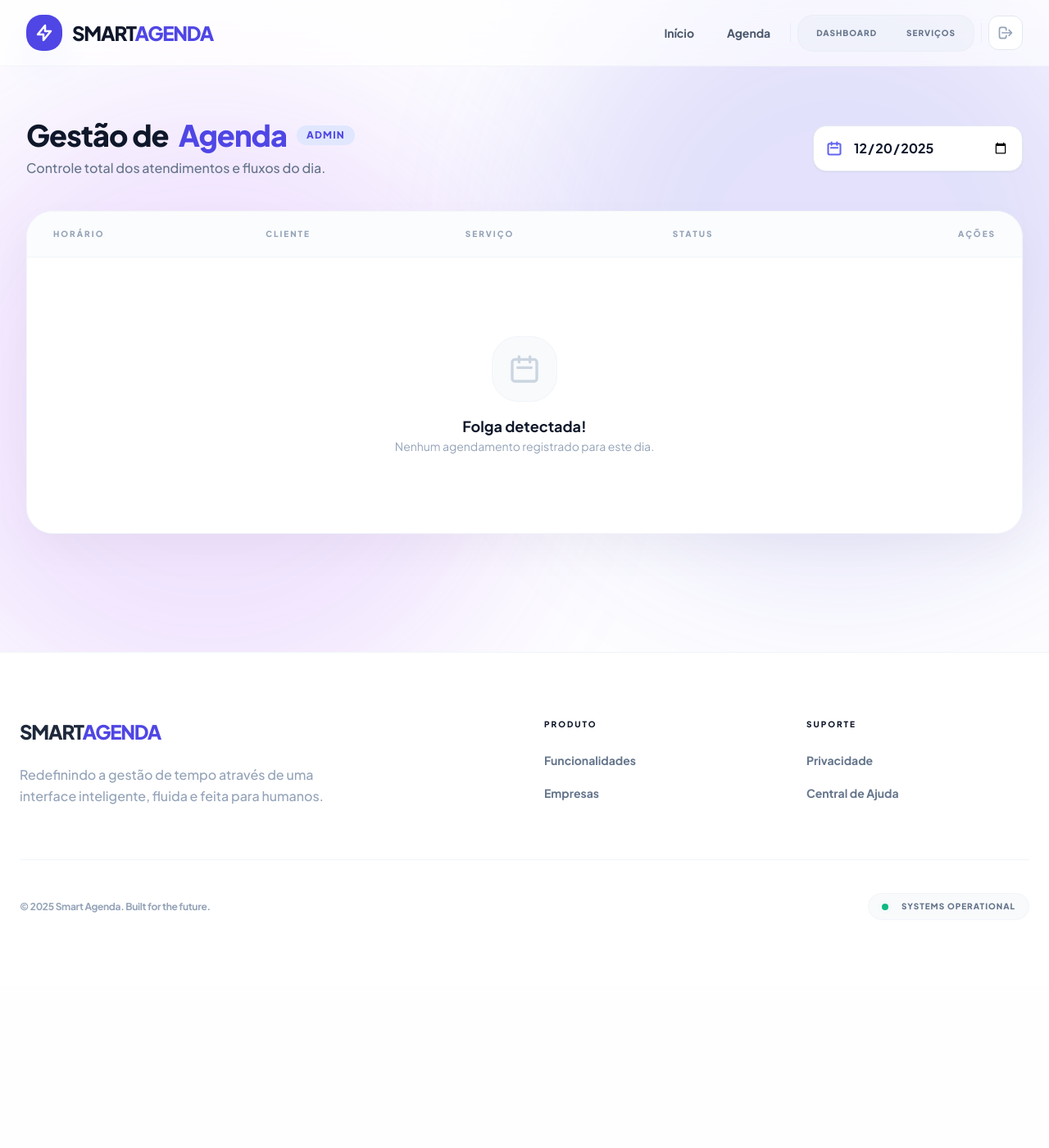
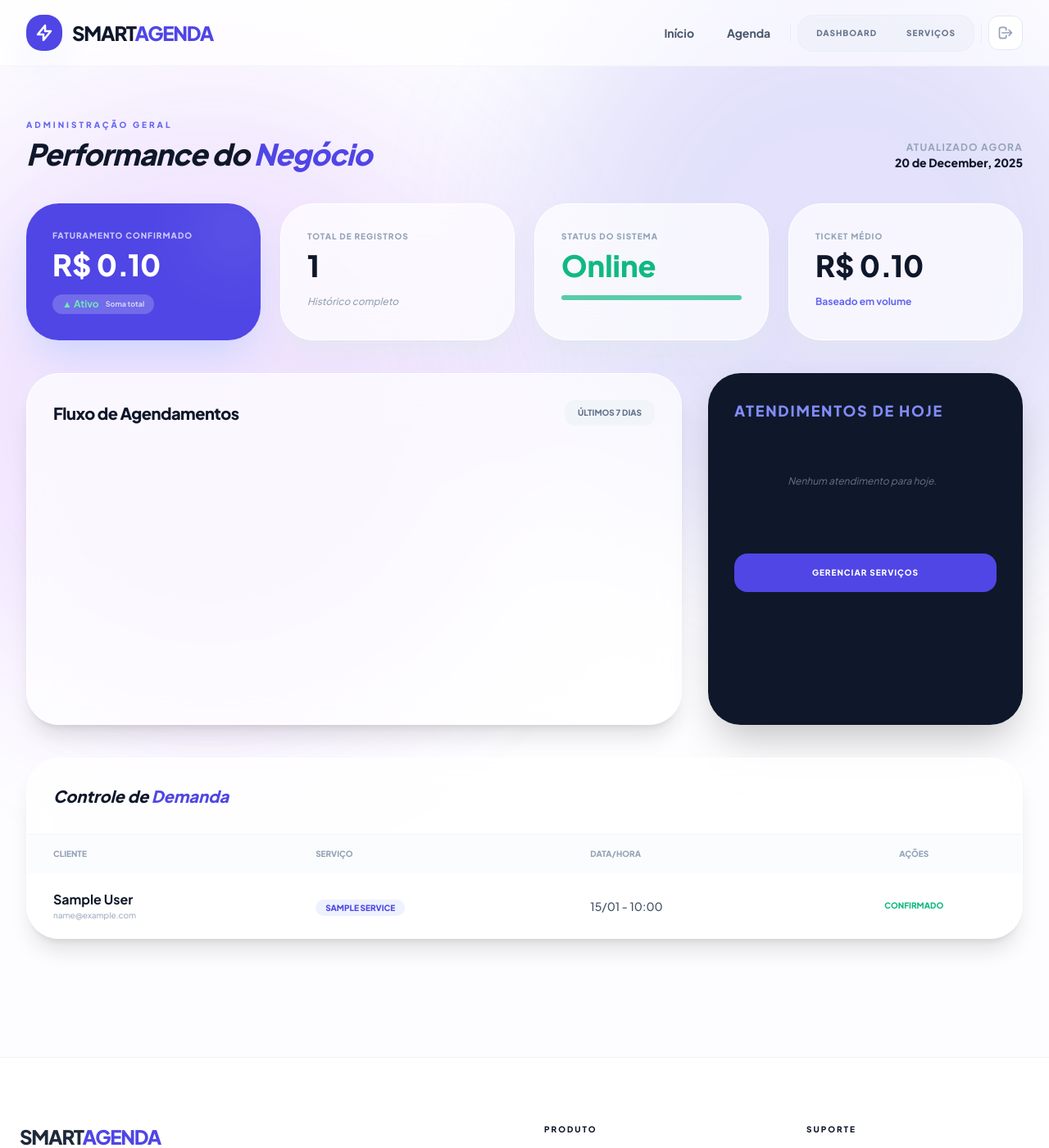
Before and after one commit to alicemoraesbaia-glitch/agendai-pro, a Flask app: page /admin/dashboard in a window 1280 px wide. Shown: the top 1400 px of the page at 82% size. Before the commit the page ends 1122 px from the top, so only its background shows below. Run offline with Flask 3, Linux system fonts and the light colour scheme; a user stored in the database is signed in; tables that the repository leaves empty hold one stand-in row (values such as "Sample post"); a map, chart or similar area stays blank; some libraries are stand-ins or nearby versions.

Commit message:
fix: corrige AttributeError no dashboard e refina gestão de serviços
- Altera referência de 'Appointment.date' para 'Appointment.start_datetime' conforme definido no modelo.
- Implementa lógica de agregação SQL (func.date e func.count) para o gráfico de performance.
- Atualiza templates de Admin (Dashboard, Listagem e Formulário) com design moderno 2025.
- Garante consistência na conversão de preços (centavos para real) e durações de serviço.

```diff
--- a/app/admin/routes.py
+++ b/app/admin/routes.py
@@ -1,29 +1,56 @@
 from flask import render_template, redirect, url_for, flash, request, abort
 from flask_login import login_required, current_user
 from app.admin import admin_bp
-from app.models import Appointment, Service  # ADICIONADO SERVICE AQUI
-from app.extensions import db                # GARANTINDO O DB
-from datetime import datetime, date
+from app.models import Appointment, Service
+from app.extensions import db
+from datetime import datetime, date, timedelta
+from sqlalchemy import func
 
+# --- DASHBOARD PRINCIPAL ---
 @admin_bp.route('/dashboard')
 @login_required
 def dashboard():
     if not current_user.is_admin:
-        abort(403)
+        flash("Acesso restrito a administradores.", "error")
+        return redirect(url_for('main.index'))
 
-    # Filtro opcional por data (padrão é hoje)
-    date_str = request.args.get('date', date.today().isoformat())
-    selected_date = datetime.strptime(date_str, '%Y-%m-%d').date()
+    # 1. MÉTRICAS TOTAIS
+    all_appointments = Appointment.query.all()
+    total_revenue = sum((a.service.price_cents if a.service else 0) for a in all_appointments if a.status == 'confirmed') / 100
+    total_appointments = len(all_appointments)
 
-    # Busca todos os agendamentos do dia selecionado
-    appointments = Appointment.query.filter(
-        db.func.date(Appointment.start_datetime) == selected_date
-    ).order_by(Appointment.start_datetime).all()
+    # 2. DADOS PARA O GRÁFICO (Corrigido para start_datetime)
+    stats_7_days = db.session.query(
+        func.date(Appointment.start_datetime), # <--- CORRIGIDO
+        func.count(Appointment.id)
+    ).filter(
+        Appointment.start_datetime >= datetime.utcnow() - timedelta(days=7) # <--- CORRIGIDO
+    ).group_by(func.date(Appointment.start_datetime)).all() # <--- CORRIGIDO
 
-    return render_template('admin/dashboard.html',
-                           appointments=appointments,
-                           selected_date=selected_date)
+    chart_labels = [str(row[0]) for row in stats_7_days]
+    chart_data = [row[1] for row in stats_7_days]
 
+    # 3. LISTA DE HOJE (Corrigido para start_datetime)
+    today = datetime.utcnow().date()
+    services_today = Appointment.query.filter(
+        func.date(Appointment.start_datetime) == today # <--- CORRIGIDO
+    ).all()
+
+    # 4. TABELA DE GESTÃO (Corrigido para start_datetime)
+    appointments = Appointment.query.order_by(Appointment.start_datetime.desc()).all() # <--- CORRIGIDO
+
+    return render_template(
+        'admin/dashboard.html',
+        appointments=appointments,
+        total_revenue=total_revenue,
+        total_appointments=total_appointments,
+        chart_labels=chart_labels,
+        chart_data=chart_data,
+        services_today=services_today,
+        now=datetime.now()
+    )
+
+# --- AÇÕES DE AGENDAMENTO ---
 @admin_bp.route('/appointment/<int:id>/status/<string:new_status>', methods=['POST'])
 @login_required
 def update_status(id, new_status):
@@ -34,12 +61,12 @@ def update_status(id, new_status):
     if new_status in ['confirmed', 'cancelled', 'completed']:
         appt.status = new_status
         db.session.commit()
-        flash(f'Agendamento atualizado para {new_status}!', 'success')
+        flash(f'Agendamento de {appt.user.name} atualizado!', 'success')
 
-    return redirect(url_for('admin.dashboard', date=appt.start_datetime.date().isoformat()))
+    # Simplificado para redirecionar direto ao dashboard
+    return redirect(url_for('admin.dashboard'))
 
-
-
+# --- GESTÃO DE SERVIÇOS ---
 @admin_bp.route('/services')
 @login_required
 def list_services():
@@ -57,10 +84,10 @@ def new_service():
         name = request.form.get('name')
         description = request.form.get('description')
         duration = int(request.form.get('duration'))
-        price = int(float(request.form.get('price')) * 100) # Converte para centavos
+        price = int(float(request.form.get('price')) * 100)
 
         service = Service(name=name, description=description,
-                          duration_minutes=duration, price_cents=price)
+                         duration_minutes=duration, price_cents=price)
         db.session.add(service)
         db.session.commit()
         flash('Serviço criado com sucesso!', 'success')
@@ -86,3 +113,35 @@ def edit_service(id):
         return redirect(url_for('admin.list_services'))
 
     return render_template('admin/service_form.html', service=service, title="Editar Serviço")
+
+@admin_bp.route('/service/new', methods=['GET', 'POST'])
+@admin_bp.route('/service/edit/<int:id>', methods=['GET', 'POST'])
+@login_required
+def manage_service(id=None):
+    if not current_user.is_admin:
+        return redirect(url_for('main.index'))
+
+    service = Service.query.get(id) if id else None
+
+    if request.method == 'POST':
+        # Conversão de Real para Centavos (Sênior: evita floats no DB)
+        price_reais = float(request.form.get('price', 0))
+        price_cents = int(round(price_reais * 100))
+
+        if not service:
+            service = Service()
+            db.session.add(service)
+
+        service.name = request.form.get('name')
+        service.description = request.form.get('description')
+        service.duration_minutes = int(request.form.get('duration'))
+        service.price_cents = price_cents
+        # O checkbox só vai no form se estiver marcado
+        service.active = True if request.form.get('active') else False
+
+        db.session.commit()
+        flash('Serviço atualizado com sucesso!', 'success')
+        return redirect(url_for('admin.list_services'))
+
+    title = "Editar Serviço" if id else "Novo Serviço"
+    return render_template('admin/service_form.html', service=service, title=title)
--- a/app/templates/admin/dashboard.html
+++ b/app/templates/admin/dashboard.html
@@ -1,104 +1,132 @@
 {% extends "base.html" %}
 
 {% block content %}
-<div class="max-w-7xl mx-auto">
-    <div class="flex flex-col lg:flex-row justify-between items-start lg:items-center mb-10 gap-6">
+<div class="space-y-10">
+    <div class="flex flex-col md:flex-row justify-between items-end gap-4">
         <div>
-            <h1 class="text-4xl font-black text-slate-900 tracking-tight flex items-center gap-3">
-                Gestão de <span class="text-indigo-600">Agenda</span>
-                <span class="bg-indigo-100 text-indigo-600 text-xs uppercase px-3 py-1 rounded-full tracking-widest font-black">Admin</span>
-            </h1>
-            <p class="text-slate-500 mt-2 font-medium">Controle total dos atendimentos e fluxos do dia.</p>
+            <span class="text-[10px] font-black text-indigo-500 uppercase tracking-[0.3em] mb-2 block">Administração Geral</span>
+            <h1 class="text-4xl font-black text-slate-900 tracking-tight italic">Performance do <span class="text-indigo-600">Negócio</span></h1>
+        </div>
+        <div class="text-right">
+            <p class="text-slate-400 text-xs font-bold uppercase tracking-widest">Atualizado agora</p>
+            <p class="text-slate-900 font-black text-sm">{{ now.strftime('%d de %B, %Y') if now else 'Hoje' }}</p>
+        </div>
+    </div>
+
+    <div class="grid grid-cols-1 md:grid-cols-2 lg:grid-cols-4 gap-6">
+        <div class="bg-indigo-600 rounded-[2.5rem] p-8 text-white shadow-2xl shadow-indigo-200 relative overflow-hidden group">
+            <div class="absolute -right-4 -top-4 w-24 h-24 bg-white/10 rounded-full blur-2xl group-hover:scale-150 transition-transform duration-700"></div>
+            <p class="text-[10px] font-black uppercase tracking-widest opacity-70">Faturamento Confirmado</p>
+            <h2 class="text-4xl font-black mt-2">R$ {{ "%.2f"|format(total_revenue) }}</h2>
+            <div class="mt-4 flex items-center gap-2 text-xs font-bold bg-white/20 w-fit px-3 py-1 rounded-full">
+                <span class="text-emerald-300">▲ Ativo</span>
+                <span class="opacity-70 text-[9px]">Soma total</span>
+            </div>
         </div>
 
-        <form class="relative group w-full lg:w-auto">
-            <div class="absolute inset-y-0 left-0 pl-4 flex items-center pointer-events-none text-indigo-500">
-                <svg class="w-5 h-5" fill="none" stroke="currentColor" viewBox="0 0 24 24"><path stroke-linecap="round" stroke-linejoin="round" stroke-width="2.5" d="M8 7V3m8 4V3m-9 8h10M5 21h14a2 2 0 002-2V7a2 2 0 00-2-2H5a2 2 0 00-2 2v12a2 2 0 002 2z"/></svg>
+        <div class="bg-white/70 backdrop-blur-xl rounded-[2.5rem] p-8 border border-white shadow-xl shadow-slate-200/50">
+            <p class="text-[10px] font-black text-slate-400 uppercase tracking-widest">Total de Registros</p>
+            <h2 class="text-4xl font-black text-slate-900 mt-2">{{ total_appointments }}</h2>
+            <p class="text-slate-400 text-xs mt-4 font-medium italic">Histórico completo</p>
+        </div>
+
+        <div class="bg-white/70 backdrop-blur-xl rounded-[2.5rem] p-8 border border-white shadow-xl shadow-slate-200/50">
+            <p class="text-[10px] font-black text-slate-400 uppercase tracking-widest">Status do Sistema</p>
+            <h2 class="text-4xl font-black text-emerald-500 mt-2">Online</h2>
+            <div class="mt-4 h-1.5 w-full bg-slate-100 rounded-full overflow-hidden">
+                <div class="bg-emerald-500 h-full w-[100%] animate-pulse"></div>
             </div>
-            <input type="date" name="date" value="{{ selected_date }}"
-                   onchange="this.form.submit()"
-                   class="w-full lg:w-64 pl-12 pr-4 py-3.5 bg-white border border-slate-200 rounded-2xl text-slate-900 font-bold focus:ring-4 focus:ring-indigo-500/10 focus:border-indigo-500 transition-all outline-none cursor-pointer shadow-sm">
-        </form>
+        </div>
+
+        <div class="bg-white/70 backdrop-blur-xl rounded-[2.5rem] p-8 border border-white shadow-xl shadow-slate-200/50">
+            <p class="text-[10px] font-black text-slate-400 uppercase tracking-widest">Ticket Médio</p>
+            {% set avg = (total_revenue / total_appointments) if total_appointments > 0 else 0 %}
+            <h2 class="text-4xl font-black text-slate-900 mt-2">R$ {{ "%.2f"|format(avg) }}</h2>
+            <p class="text-indigo-500 text-xs mt-4 font-bold">Baseado em volume</p>
+        </div>
     </div>
 
-    <div class="bg-white rounded-[2rem] shadow-[0_20px_50px_rgba(0,0,0,0.04)] border border-slate-100 overflow-hidden">
+    <div class="grid grid-cols-1 lg:grid-cols-3 gap-8">
+        <div class="lg:col-span-2 bg-white/70 backdrop-blur-xl rounded-[2.5rem] p-8 border border-white shadow-xl">
+            <div class="flex justify-between items-center mb-8">
+                <h3 class="text-xl font-black text-slate-900 tracking-tight">Fluxo de Agendamentos</h3>
+                <div class="px-4 py-2 bg-slate-100 rounded-xl text-[10px] font-black uppercase text-slate-500">Últimos 7 dias</div>
+            </div>
+            <div class="h-[300px]">
+                <canvas id="performanceChart"></canvas>
+            </div>
+        </div>
+
+        <div class="bg-slate-900 rounded-[2.5rem] p-8 text-white shadow-2xl relative overflow-hidden">
+            <h3 class="text-lg font-black mb-6 uppercase tracking-widest text-indigo-400">Atendimentos de Hoje</h3>
+            <div class="space-y-6 max-h-[400px] overflow-y-auto pr-2 custom-scrollbar">
+                {% for appt in services_today %}
+                <div class="flex items-center gap-4 group">
+                    <div class="text-[10px] font-black text-slate-500">{{ appt.start_datetime.strftime('%H:%M') }}</div>
+                    <div class="h-10 w-px bg-slate-800 group-hover:bg-indigo-500 transition-colors"></div>
+                    <div>
+                        <p class="text-sm font-bold leading-none">{{ appt.user.name }}</p>
+                        <p class="text-[9px] text-slate-500 mt-1 uppercase tracking-tighter">{{ appt.service.name }}</p>
+                    </div>
+                </div>
+                {% else %}
+                <div class="text-center py-10">
+                    <p class="text-slate-500 text-xs italic">Nenhum atendimento para hoje.</p>
+                </div>
+                {% endfor %}
+            </div>
+            <a href="{{ url_for('admin.list_services') }}" class="block text-center w-full mt-10 py-4 bg-indigo-600 rounded-2xl font-black text-[10px] uppercase tracking-widest hover:bg-white hover:text-slate-900 transition-all">Gerenciar Serviços</a>
+        </div>
+    </div>
+
+    <div class="bg-white/70 backdrop-blur-xl rounded-[2.5rem] border border-white shadow-xl overflow-hidden">
+        <div class="p-8 border-b border-slate-100 flex justify-between items-center">
+            <h3 class="text-xl font-black text-slate-900 italic">Controle de <span class="text-indigo-600">Demanda</span></h3>
+        </div>
         <div class="overflow-x-auto">
-            <table class="w-full text-left">
+            <table class="w-full text-left border-collapse">
                 <thead>
-                    <tr class="bg-slate-50/50 border-b border-slate-100">
-                        <th class="px-8 py-5 text-[10px] font-black text-slate-400 uppercase tracking-[0.2em]">Horário</th>
-                        <th class="px-8 py-5 text-[10px] font-black text-slate-400 uppercase tracking-[0.2em]">Cliente</th>
-                        <th class="px-8 py-5 text-[10px] font-black text-slate-400 uppercase tracking-[0.2em]">Serviço</th>
-                        <th class="px-8 py-5 text-[10px] font-black text-slate-400 uppercase tracking-[0.2em]">Status</th>
-                        <th class="px-8 py-5 text-[10px] font-black text-slate-400 uppercase tracking-[0.2em] text-right">Ações</th>
+                    <tr class="bg-slate-50/50">
+                        <th class="px-8 py-4 text-[10px] font-black uppercase text-slate-400">Cliente</th>
+                        <th class="px-8 py-4 text-[10px] font-black uppercase text-slate-400">Serviço</th>
+                        <th class="px-8 py-4 text-[10px] font-black uppercase text-slate-400">Data/Hora</th>
+                        <th class="px-8 py-4 text-[10px] font-black uppercase text-slate-400 text-center">Ações</th>
                     </tr>
                 </thead>
-                <tbody class="divide-y divide-slate-50">
+                <tbody class="divide-y divide-slate-100">
                     {% for appt in appointments %}
-                    <tr class="hover:bg-indigo-50/30 transition-colors group">
-                        <td class="px-8 py-6">
-                            <span class="text-lg font-black text-indigo-600 bg-indigo-50 px-3 py-1.5 rounded-xl border border-indigo-100">
-                                {{ appt.start_datetime.strftime('%H:%M') }}
+                    <tr class="hover:bg-slate-50/50 transition-colors">
+                        <td class="px-8 py-5">
+                            <p class="font-bold text-slate-900">{{ appt.user.name }}</p>
+                            <p class="text-[10px] text-slate-400">{{ appt.user.email }}</p>
+                        </td>
+                        <td class="px-8 py-5">
+                            <span class="px-3 py-1 bg-indigo-50 text-indigo-600 rounded-full text-[10px] font-black uppercase">
+                                {{ appt.service.name }}
                             </span>
                         </td>
-
-                        <td class="px-8 py-6">
-                            <div class="flex items-center">
-                                <div class="w-10 h-10 rounded-full bg-slate-100 flex items-center justify-center text-slate-400 font-bold text-sm mr-3 border border-slate-200 group-hover:bg-white group-hover:text-indigo-500 transition-all">
-                                    {{ appt.user.name[:1].upper() }}
-                                </div>
-                                <div>
-                                    <div class="text-sm font-bold text-slate-900">{{ appt.user.name }}</div>
-                                    <div class="text-xs text-slate-400 font-medium">{{ appt.user.email }}</div>
-                                </div>
-                            </div>
+                        <td class="px-8 py-5 text-sm font-medium text-slate-600">
+                            {{ appt.start_datetime.strftime('%d/%m - %H:%M') }}
                         </td>
-
-                        <td class="px-8 py-6 text-sm font-bold text-slate-600">
-                            {{ appt.service.name }}
-                        </td>
-
-                        <td class="px-8 py-6">
-                            <span class="px-4 py-1.5 rounded-xl text-[10px] font-black uppercase tracking-wider
-                                {% if appt.status == 'confirmed' %} bg-emerald-50 text-emerald-600 border border-emerald-100
-                                {% elif appt.status == 'pending' %} bg-amber-50 text-amber-600 border border-amber-100
-                                {% else %} bg-slate-100 text-slate-500 border border-slate-200 {% endif %}">
-                                {{ 'Confirmado' if appt.status == 'confirmed' else 'Pendente' if appt.status == 'pending' else appt.status }}
-                            </span>
-                        </td>
-
-                        <td class="px-8 py-6">
-                            <div class="flex justify-end gap-2">
+                        <td class="px-8 py-5 text-center">
+                            <div class="flex justify-center gap-2">
                                 {% if appt.status == 'pending' %}
                                 <form action="{{ url_for('admin.update_status', id=appt.id, new_status='confirmed') }}" method="POST">
-                                    <input type="hidden" name="csrf_token" value="{{ csrf_token() }}"/>
-
-                                    <button class="bg-emerald-500 hover:bg-emerald-600 text-white px-4 py-2 rounded-xl text-xs font-black uppercase tracking-tighter shadow-lg shadow-emerald-100 transition-all active:scale-90 text-center">
-                                        Aprovar
+                                    <button class="p-2 bg-emerald-50 text-emerald-600 rounded-xl hover:bg-emerald-600 hover:text-white transition-all shadow-sm">
+                                        <svg class="w-5 h-5" fill="none" stroke="currentColor" viewBox="0 0 24 24"><path stroke-linecap="round" stroke-linejoin="round" stroke-width="2.5" d="M5 13l4 4L19 7"/></svg>
                                     </button>
                                 </form>
-                                {% endif %}
-
-                                {% if appt.status != 'cancelled' %}
                                 <form action="{{ url_for('admin.update_status', id=appt.id, new_status='cancelled') }}" method="POST">
-                                    <input type="hidden" name="csrf_token" value="{{ csrf_token() }}"/>
-
-                                    <button class="bg-white border border-slate-200 text-slate-400 hover:text-red-500 hover:border-red-100 hover:bg-red-50 px-4 py-2 rounded-xl text-xs font-black uppercase tracking-tighter transition-all">
-                                        Remover
+                                    <button class="p-2 bg-red-50 text-red-600 rounded-xl hover:bg-red-600 hover:text-white transition-all shadow-sm">
+                                        <svg class="w-5 h-5" fill="none" stroke="currentColor" viewBox="0 0 24 24"><path stroke-linecap="round" stroke-linejoin="round" stroke-width="2.5" d="M6 18L18 6M6 6l12 12"/></svg>
                                     </button>
                                 </form>
+                                {% else %}
+                                <span class="text-[10px] font-black uppercase {{ 'text-emerald-500' if appt.status == 'confirmed' else 'text-red-400' }}">
+                                    {{ 'Confirmado' if appt.status == 'confirmed' else 'Cancelado' }}
+                                </span>
                                 {% endif %}
                             </div>
-                        </td>
-                    </tr>
-                    {% else %}
-                    <tr>
-                        <td colspan="5" class="px-8 py-24 text-center">
-                            <div class="bg-slate-50 w-20 h-20 rounded-[2rem] flex items-center justify-center mx-auto mb-4 border border-slate-100">
-                                <svg class="w-10 h-10 text-slate-300" fill="none" stroke="currentColor" viewBox="0 0 24 24"><path stroke-linecap="round" stroke-linejoin="round" stroke-width="2" d="M8 7V3m8 4V3m-9 8h10M5 21h14a2 2 0 002-2V7a2 2 0 00-2-2H5a2 2 0 00-2 2v12a2 2 0 002 2z"/></svg>
-                            </div>
-                            <p class="text-slate-900 font-bold text-lg">Folga detectada!</p>
-                            <p class="text-slate-400 text-sm">Nenhum agendamento registrado para este dia.</p>
                         </td>
                     </tr>
                     {% endfor %}
@@ -107,4 +135,48 @@
         </div>
     </div>
 </div>
+
+<script>
+    const ctx = document.getElementById('performanceChart').getContext('2d');
+    const labels = {{ chart_labels | tojson }};
+    const dataPoints = {{ chart_data | tojson }};
+
+    new Chart(ctx, {
+        type: 'line',
+        data: {
+            labels: labels,
+            datasets: [{
+                label: 'Agendamentos',
+                data: dataPoints,
+                borderColor: '#4f46e5',
+                borderWidth: 4,
+                pointBackgroundColor: '#fff',
+                pointBorderColor: '#4f46e5',
+                pointRadius: 4,
+                tension: 0.4,
+                fill: true,
+                backgroundColor: (context) => {
+                    const gradient = context.chart.ctx.createLinearGradient(0, 0, 0, 400);
+                    gradient.addColorStop(0, 'rgba(79, 70, 229, 0.2)');
+                    gradient.addColorStop(1, 'rgba(79, 70, 229, 0)');
+                    return gradient;
+                },
+            }]
+        },
+        options: {
+            responsive: true,
+            maintainAspectRatio: false,
+            plugins: { legend: { display: false } },
+            scales: {
+                y: { beginAtZero: true, ticks: { stepSize: 1, color: '#94a3b8' }, grid: { color: '#f1f5f9' } },
+                x: { ticks: { color: '#94a3b8' }, grid: { display: false } }
+            }
+        }
+    });
+</script>
+
+<style>
+    .custom-scrollbar::-webkit-scrollbar { width: 4px; }
+    .custom-scrollbar::-webkit-scrollbar-thumb { background: #334155; border-radius: 10px; }
+</style>
 {% endblock %}
--- a/app/templates/base.html
+++ b/app/templates/base.html
@@ -192,6 +192,7 @@
             </div>
         </div>
     </footer>
+    <script src="https://cdn.jsdelivr.net/npm/chart.js"></script>
 
 </body>
 </html>
```
Also changed, not shown: app/templates/admin/services.html (+49 -32 lines).
